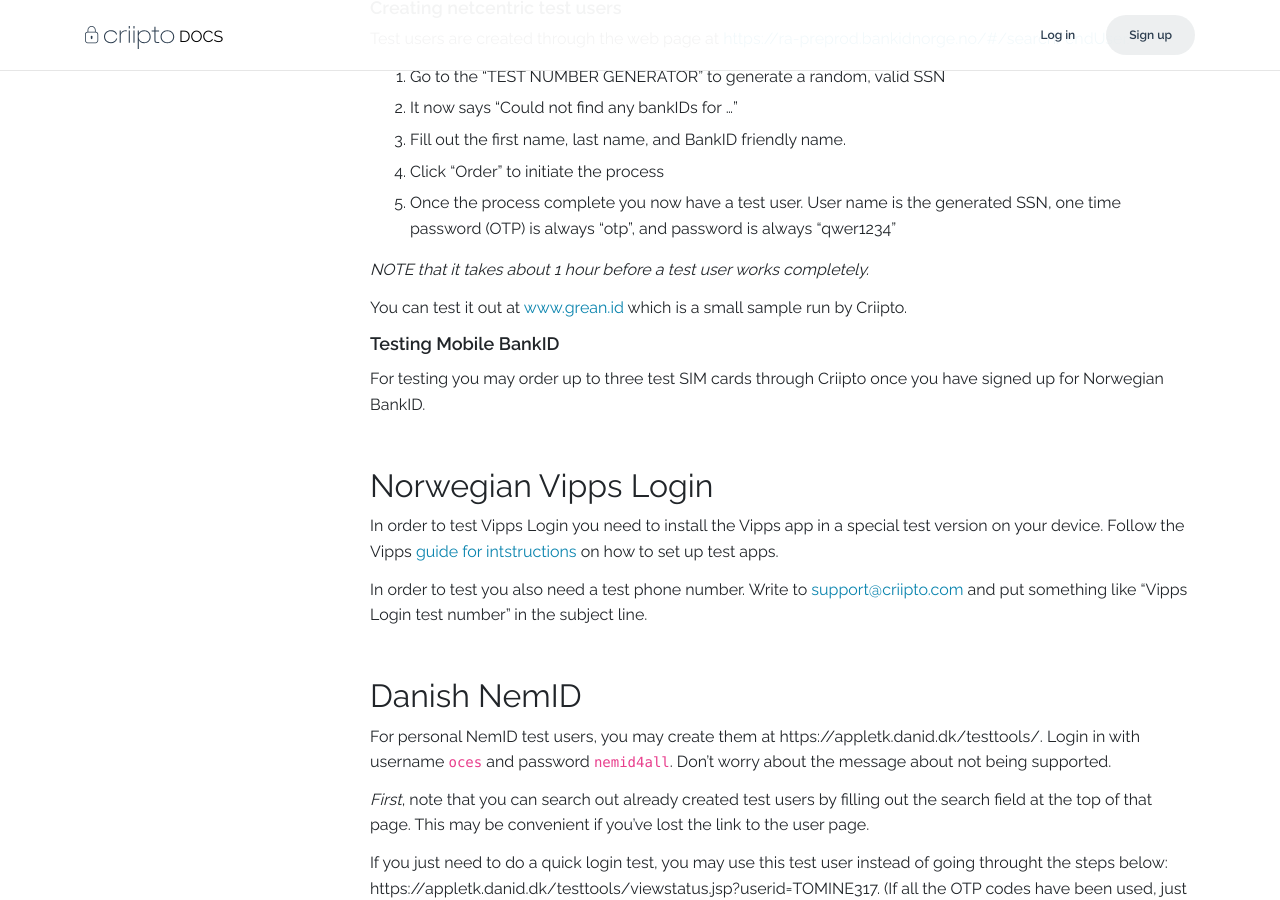
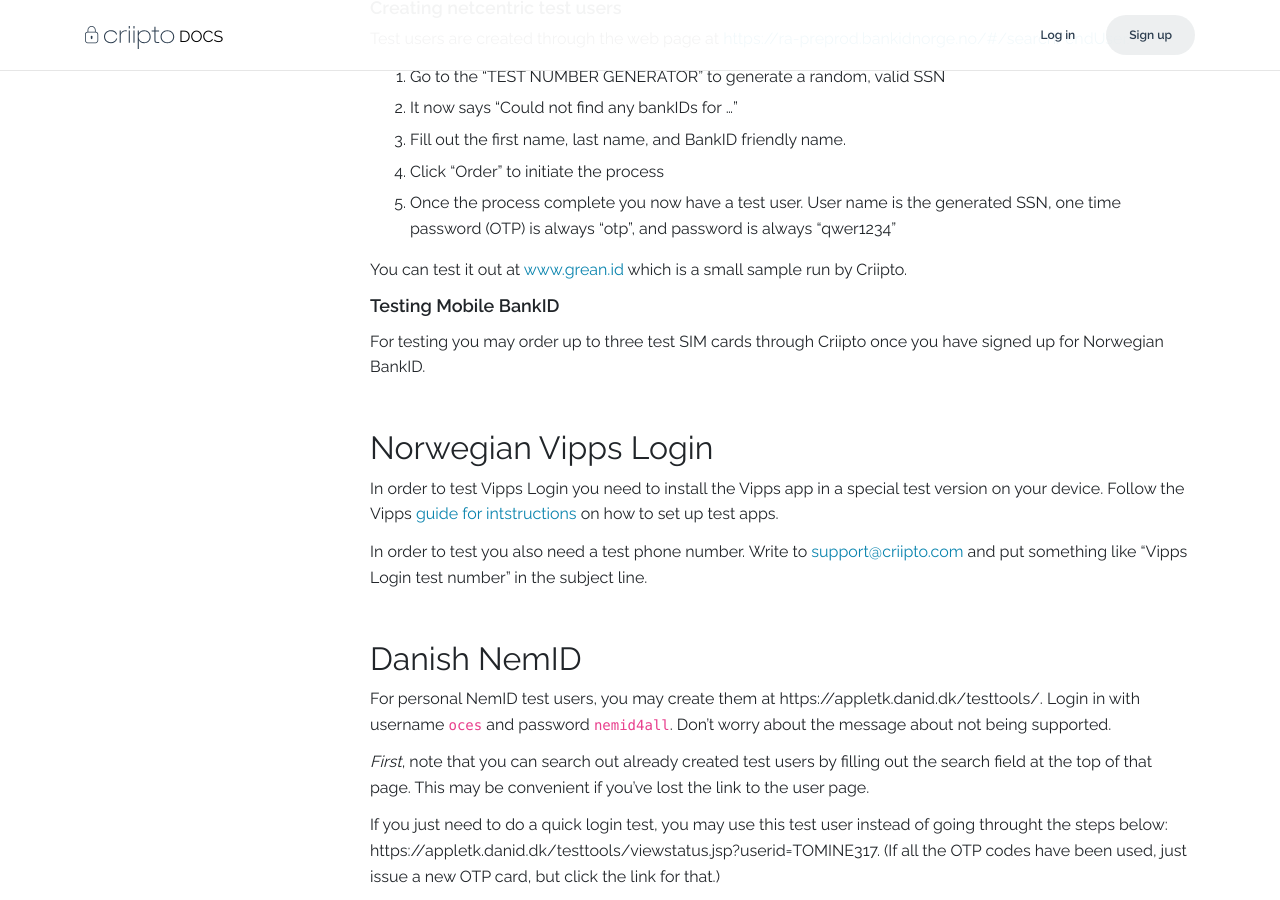
Before and after one commit to criipto/docs-old, a Jekyll site: the page built from how-to/test-users.md, in a window 1280 px wide and 900 px high, scrolled down 1064 px. Built offline with Jekyll 4.4.1, drawn with Linux system fonts in a browser that asks for light colours.

Commit message:
Update NO BankID test user instructions

```diff
--- a/how-to/test-users.md
+++ b/how-to/test-users.md
@@ -52,8 +52,6 @@
 3. Fill out the first name, last name, and BankID friendly name.
 4. Click "Order" to initiate the process
 5. Once the process complete you now have a test user. User name is the generated SSN, one time password (OTP) is always "otp", and password is always "qwer1234"
-
-_NOTE that it takes about 1 hour before a test user works completely._
 
 You can test it out at [www.grean.id](https://www.grean.id) which is a small sample run by Criipto.
 
```
